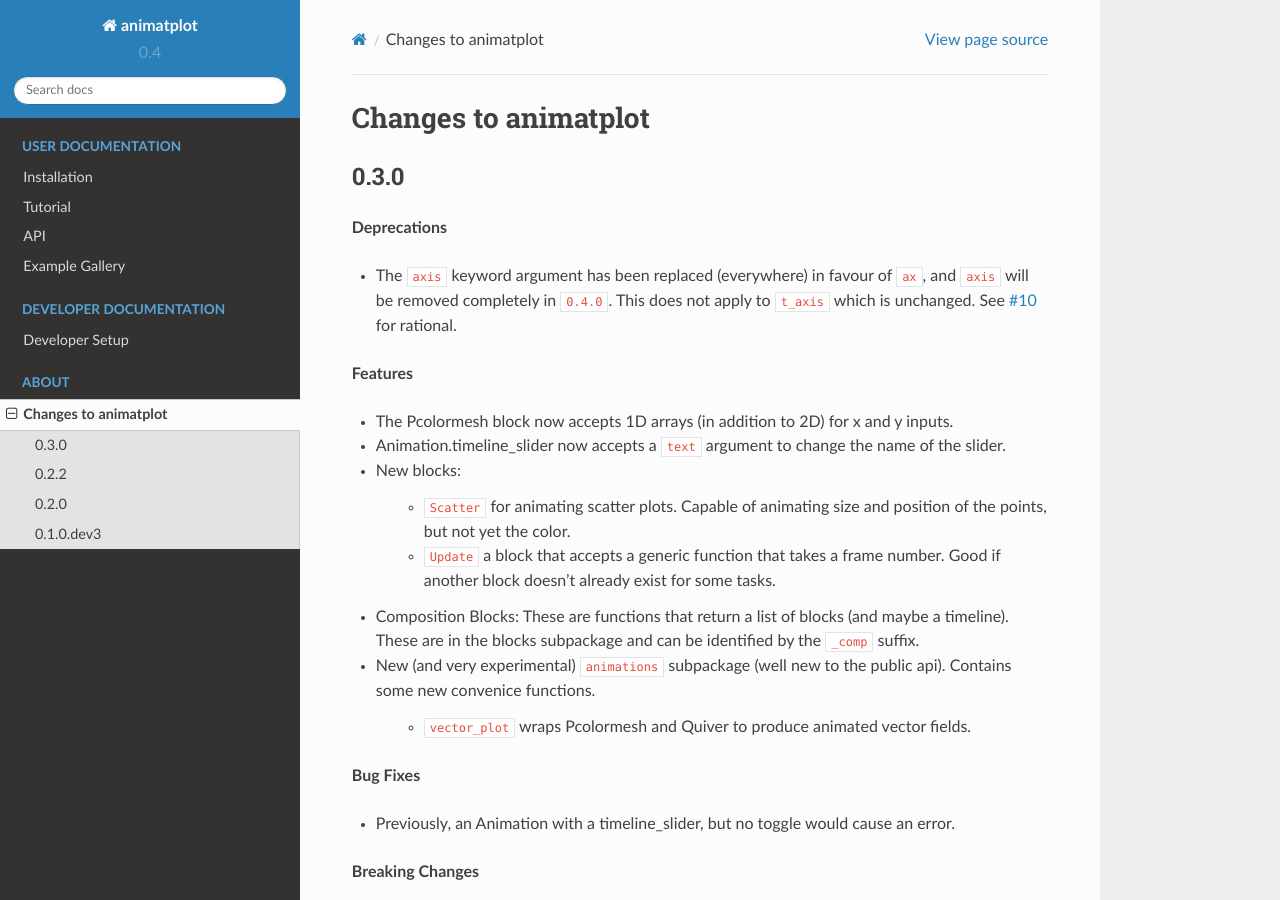
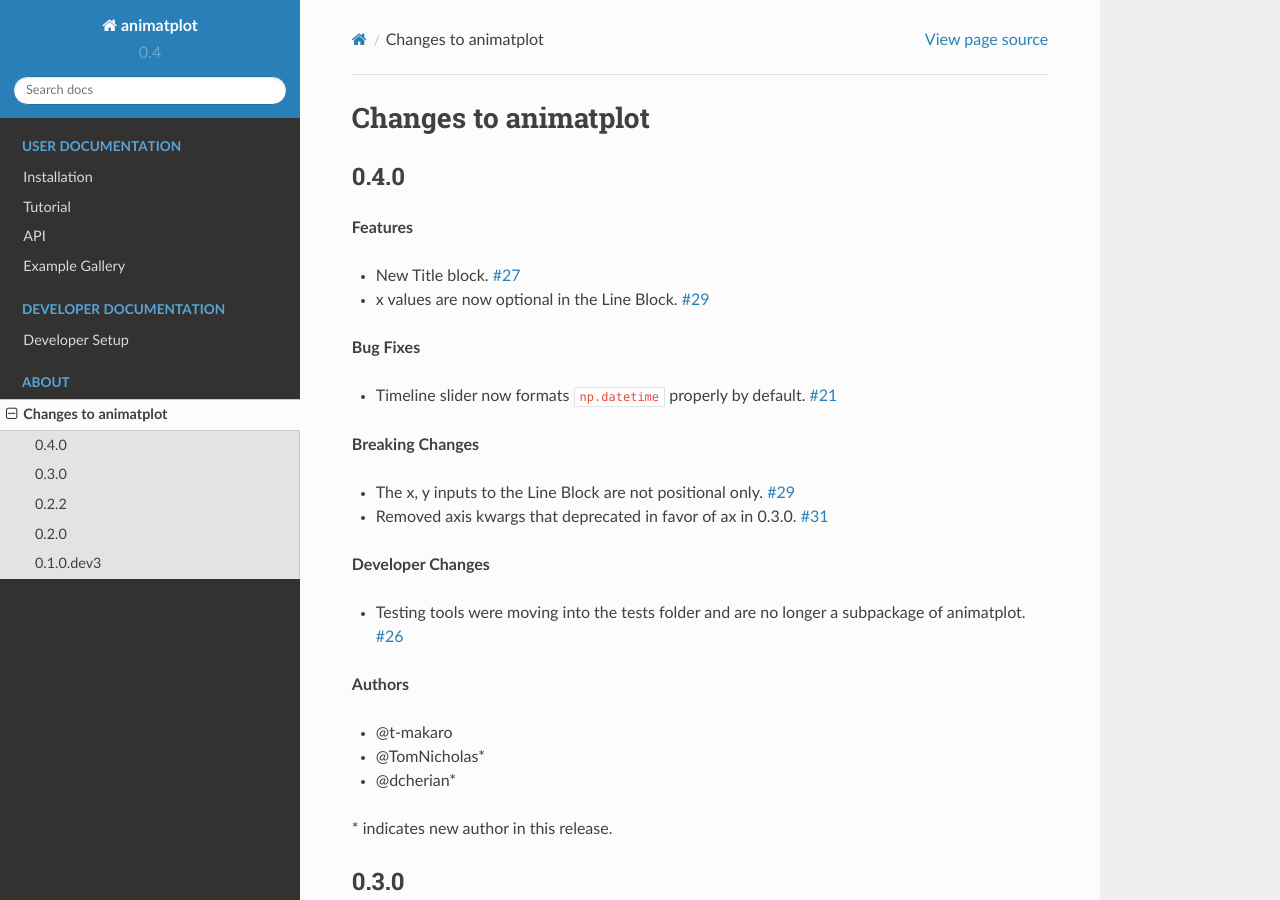
Before and after one commit to t-makaro/animatplot, a Sphinx documentation site: the page built from docs/source/changelog.rst, in a window 1280 px wide and 900 px high. Built offline with Sphinx 7.4.7 and the Read the Docs theme 2.0.0, drawn with Linux system fonts in a browser that asks for light colours.

Commit message:
prep release

```diff
--- a/animatplot/_version.py
+++ b/animatplot/_version.py
@@ -1,3 +1,3 @@
 version = (0, 4, 0)
-info = '.dev1'
+info = ''
 __version__ = '.'.join(map(str, version))+info
--- a/docs/source/changelog.rst
+++ b/docs/source/changelog.rst
@@ -2,6 +2,35 @@
 
 Changes to animatplot
 =====================
+
+0.4.0
+-----
+
+**Features**
+
+- New Title block. `#27 <https://github.com/t-makaro/animatplot/pull/27>`_
+- x values are now optional in the Line Block. `#29 <https://github.com/t-makaro/animatplot/pull/29/>`_
+
+**Bug Fixes**
+
+- Timeline slider now formats ``np.datetime`` properly by default. `#21 <https://github.com/t-makaro/animatplot/pull/21>`_
+
+**Breaking Changes**
+
+- The x, y inputs to the Line Block are not positional only. `#29 <https://github.com/t-makaro/animatplot/pull/29/>`_
+- Removed axis kwargs that deprecated in favor of ax in 0.3.0. `#31 <https://github.com/t-makaro/animatplot/pull/31/>`_
+
+**Developer Changes**
+
+- Testing tools were moving into the tests folder and are no longer a subpackage of animatplot. `#26 <https://github.com/t-makaro/animatplot/pull/26/>`_
+
+**Authors**
+
+- @t-makaro
+- @TomNicholas*
+- @dcherian*
+
+\* indicates new author in this release.
 
 0.3.0
 -----
```
